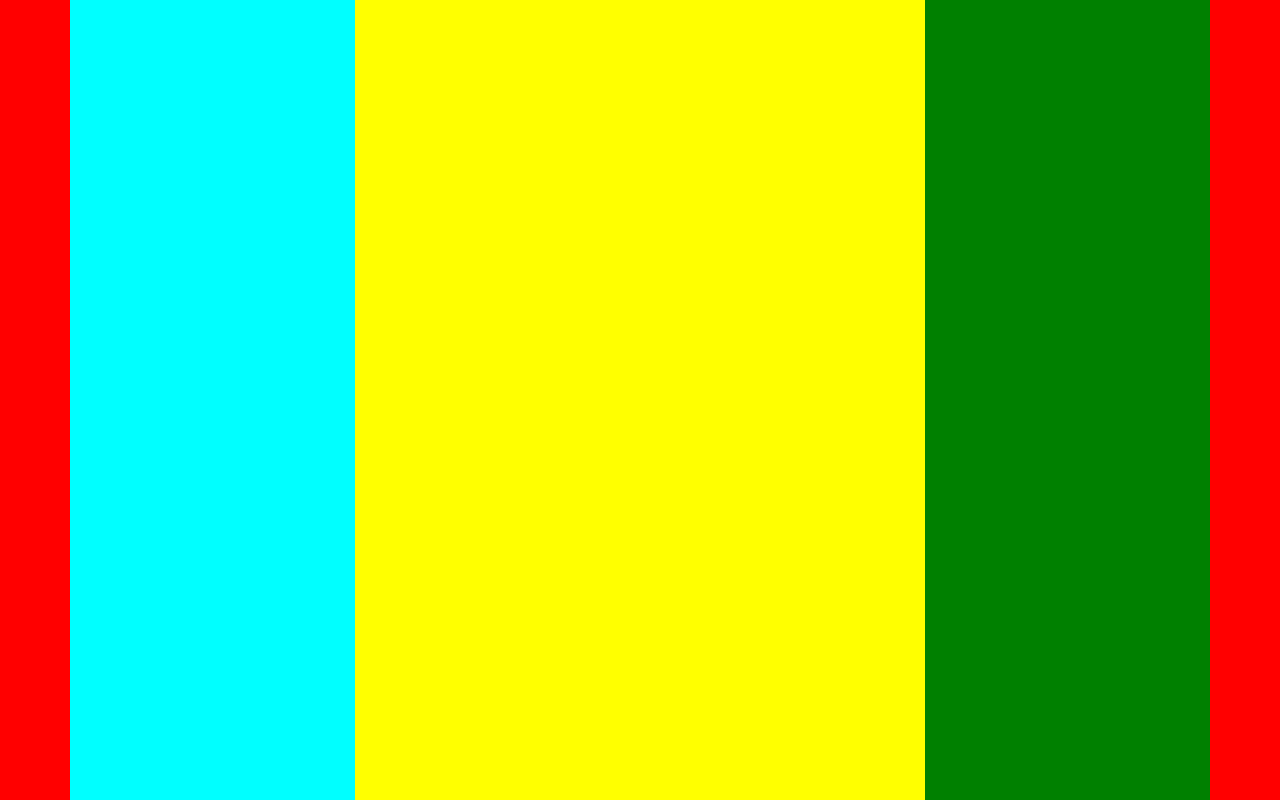
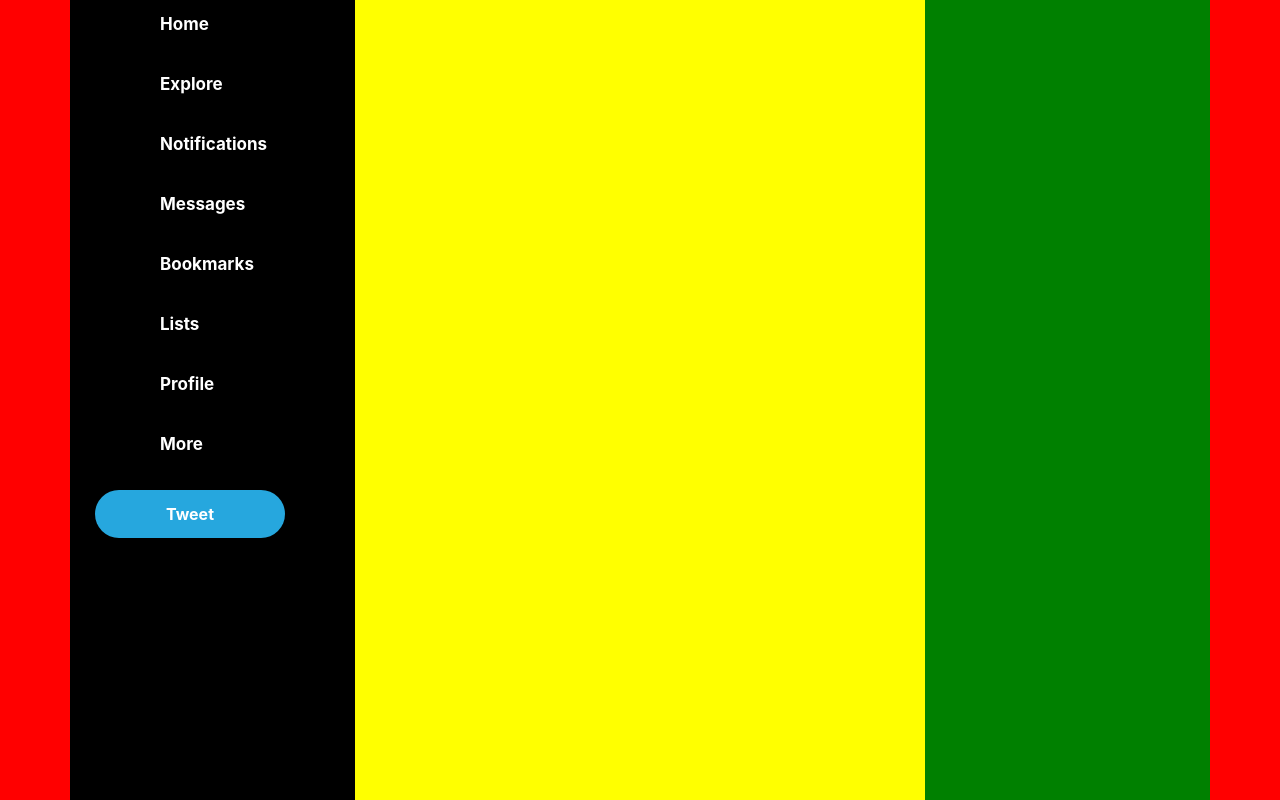
Before and after one commit to AtanasoskaBrankica/iwconnect-twitter-app, a React (Create React App) app: page / in a window 1280 px wide. Built offline with nearby package versions, Linux system fonts and the light colour scheme.

Commit message:
Add Navigation Menu

```diff
--- a/src/App.tsx
+++ b/src/App.tsx
@@ -1,6 +1,6 @@
 import React from 'react';
-import logo from './logo.svg';
 import './App.css';
+import {Home} from './containers/Home/Home';
 
 function App() {
   return (
@@ -14,20 +14,7 @@ function App() {
           style={{background: 'blue', height: '100vh'}}
         >
           {/* whole application goes here */}
-          <div className="row">
-            <nav
-              className="col-3"
-              style={{background: 'cyan', height: '100vh'}}
-            ></nav>
-            <main
-              className="col-6"
-              style={{background: 'yellow', height: '100vh'}}
-            ></main>
-            <aside
-              className="col-3"
-              style={{background: 'green', height: '100vh'}}
-            ></aside>
-          </div>
+          <Home />
         </div>
       </div>
     </div>
--- /dev/null
+++ b/src/components/Button/Button.tsx
@@ -0,0 +1,38 @@
+import React, {useState} from 'react';
+import styled from 'styled-components';
+
+interface Props {
+  backgroundColor: string;
+  name?: string;
+  textColor?: string;
+  onClick?: () => void;
+}
+const Button = ({
+  name,
+  onClick,
+  backgroundColor,
+  textColor = 'grey',
+}: Props) => {
+  return (
+    <div
+      onClick={onClick}
+      style={{
+        backgroundColor: backgroundColor,
+        color: textColor,
+        borderRadius: 25,
+        padding: '12px 30px',
+        width: '190px',
+        display: 'flex',
+        alignItems: 'center',
+        justifyContent: 'center',
+        marginLeft: '10px',
+        marginTop: '20px',
+        fontWeight: 'bold',
+      }}
+    >
+      {name}
+    </div>
+  );
+};
+
+export default Button;
--- /dev/null
+++ b/src/components/NavLink/NavLink.tsx
@@ -0,0 +1,45 @@
+import React from 'react';
+import styled from 'styled-components';
+
+interface Props {
+  text: string;
+  icon?: JSX.Element;
+}
+
+export const NavLink = ({icon, text}: Props) => {
+  return (
+    <Styled.Container>
+      <Styled.IconWrapper>{icon}</Styled.IconWrapper>
+      <Styled.TextWrapper>{text}</Styled.TextWrapper>
+    </Styled.Container>
+  );
+};
+
+const Styled = {
+  Container: styled.div`
+    display: flex;
+    flex-direction: row;
+    align-items: center;
+    justify-content: flex-start;
+    height: 50px;
+    margin-bottom: 10px;
+    color: white;
+  `,
+  IconWrapper: styled.div`
+    display: flex;
+    flex: 1;
+    height: 50px;
+    padding-top: 19px;
+    padding-left: 20px;
+  `,
+  TextWrapper: styled.div`
+    display: flex;
+    align-items: center;
+    justify-content: flex-start;
+    padding-left: 10px;
+    flex: 4;
+    height: 50px;
+    font-size: 17px;
+    font-weight: bold;
+  `,
+};
--- a/src/containers/Home/components/NavBar.tsx
+++ b/src/containers/Home/components/NavBar.tsx
@@ -1,7 +1,40 @@
 import React from 'react';
+import styled from 'styled-components';
+import Button from '../../../components/Button/Button';
+
+import {NavLink} from '../../../components/NavLink/NavLink';
 
 export const NavBar = () => {
   return (
-    <nav className="col-3" style={{background: 'green', height: '100vh'}}></nav>
+    <Styled.Container className="col-3">
+      <NavLink text="Home" icon={<i className="fa-solid fa-house"></i>} />
+      <NavLink text="Explore" icon={<i className="fa-solid fa-hashtag"></i>} />
+      <NavLink
+        text="Notifications"
+        icon={<i className="fa-solid fa-bell"></i>}
+      />
+      <NavLink
+        text="Messages"
+        icon={<i className="fa-solid fa-envelope"></i>}
+      />
+      <NavLink
+        text="Bookmarks"
+        icon={<i className="fa-solid fa-bookmark"></i>}
+      />
+      <NavLink text="Lists" icon={<i className="fa-solid fa-list"></i>} />
+      <NavLink text="Profile" icon={<i className="fa-solid fa-user"></i>} />
+      <NavLink
+        text="More"
+        icon={<i className="fa-solid fa-circle-chevron-down"></i>}
+      />
+      <Button name="Tweet" backgroundColor="#26a7de" textColor="white"></Button>
+    </Styled.Container>
   );
 };
+
+const Styled = {
+  Container: styled.nav`
+    background: black;
+    height: 100vh;
+  `,
+};
```
